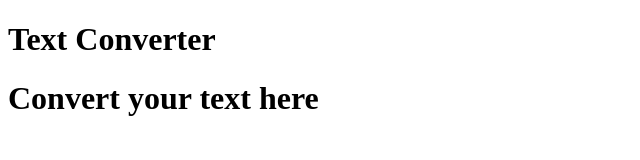
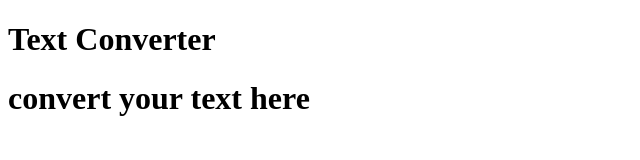
Before and after one commit to davidystephenson/text-converter, a plain HTML site: page index.html in a window 1280 px wide. Shown: the whole page, without its empty margins (0-640 px from the left). Drawn offline with Linux system fonts and the light colour scheme.

Commit message:
Modify element

```diff
--- a/index.html
+++ b/index.html
@@ -22,6 +22,18 @@
 
       const h1s = document.querySelectorAll('h1')
       console.log('h1s test:', h1s)
+
+      // 2. extract content
+      const text = subtitle.innerText
+      console.log('text test:', text)
+
+
+      // 3. modify the content
+      const lower = text.toLowerCase()
+      console.log('lower test:', lower)
+
+      // 4. modify the element
+      subtitle.textContent = lower
     </script>
   </body>
 </html>
```
